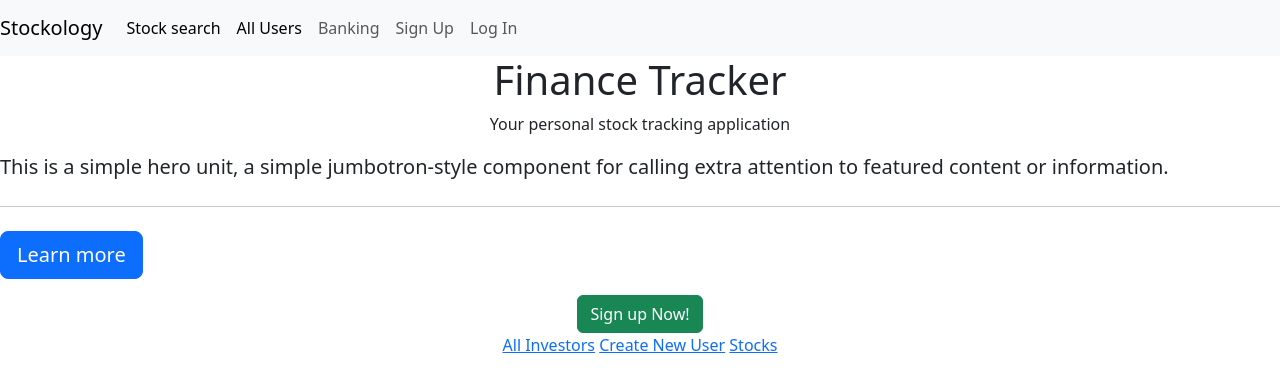
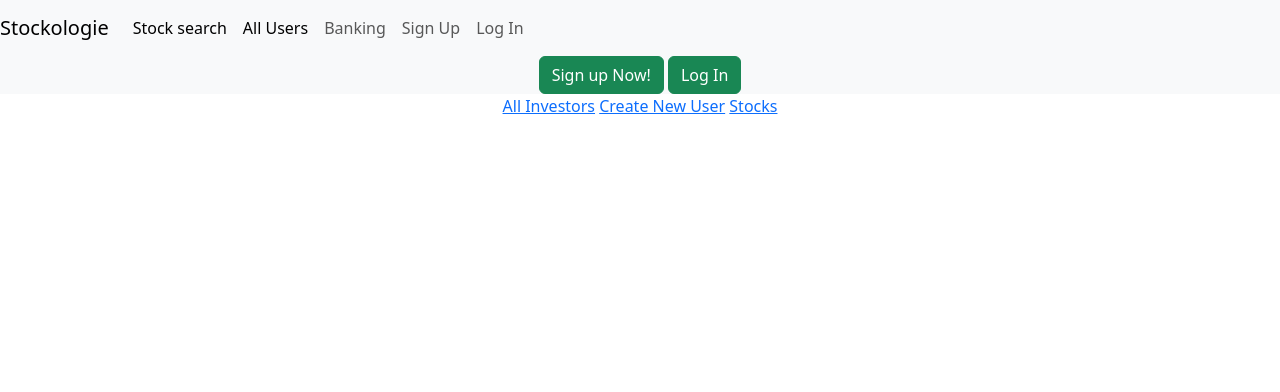
Before and after one commit to goodjobbin85/stockology, a Rails app: page / in a window 1280 px wide. Shown: the top 392 px of the page. Run offline with Rails 7, Linux system fonts and the light colour scheme; style sheets or scripts are compiled from the project's sources; some libraries are stand-ins or nearby versions.

Commit message:
clean nav and home page

```diff
--- a/app/views/layouts/_navigation.html.erb
+++ b/app/views/layouts/_navigation.html.erb
@@ -1,9 +1,10 @@
 <nav class="navbar navbar-expand-lg navbar-blue bg-light">
-  <%= link_to "Stockology", root_path, class: "navbar-brand" %>
+  <%= link_to "Stockologie", root_path, class: "navbar-brand" %>
   <button class="navbar-toggler" type="button" data-toggle="collapse" data-target="#navbarNavAltMarkup" aria-controls="navbarNavAltMarkup" aria-expanded="false" aria-label="Toggle navigation">
     <span class="navbar-toggler-icon"></span>
   </button>
   <div class="collapse navbar-collapse" id="navbarNavAltMarkup">
+
     <div class="navbar-nav">
       <%= link_to "Stock search", search_stocks_path, class: "nav-item nav-link active" %>
       <%= link_to "All Users", users_path, class: "nav-item nav-link active" %>
@@ -19,7 +20,7 @@
         <%= link_to "Log In", login_path, class: "nav-item nav-link" %>
 
       <% end %>
+    </div>
 
-    </div>
   </div>
 </nav>
--- a/app/views/layouts/application.html.erb
+++ b/app/views/layouts/application.html.erb
@@ -10,12 +10,6 @@
 
   <%= render 'layouts/navigation' %>
   <body>
-  <% if logged_in? %>
-    <div class="cart">
-      <%= react_component("Cart") %>
-      <%= react_component("HelloWorld", { greeting: "Hey there" }) %>
-    </div>
-  <% end %>
 
     <% flash.each do |type, message| %>
       <h3><%= message %></h3>
--- a/app/views/welcome/index.html.erb
+++ b/app/views/welcome/index.html.erb
@@ -1,25 +1,19 @@
 
-<h1 align="center">Finance Tracker</h1>
-<p align="center">Your personal stock tracking application</p>
+<div class="jumbotron bg-light">
 
-<div class="jumbotron arial-city">
-  <p class="lead">This is a simple hero unit, a simple jumbotron-style component for calling extra attention to featured content or information.</p>
-  <hr class="my-4">
-
-  <p class="lead">
-    <a class="btn btn-primary btn-lg" href="#" role="button">Learn more</a>
-  </p>
-</div>
-
-<div align="center">
+  <div align="center">
     <% if logged_in? %>
         <%= link_to "Make Friends", "#", class: "btn btn-success" %>
-        <%= link_to "Create Bank Account", "#", class: "btn btn-success" %>
         <%= link_to "Find Stocks", portfolio_path, class: "btn btn-success" %>
     <% else %>
         <%= link_to "Sign up Now!", signup_path, class: "btn btn-success" %>
+        <%= link_to "Log In", login_path, class: "btn btn-success" %>
     <% end %>
 </div>
+
+</div>
+
+
 
 
 <div align="center">
```
